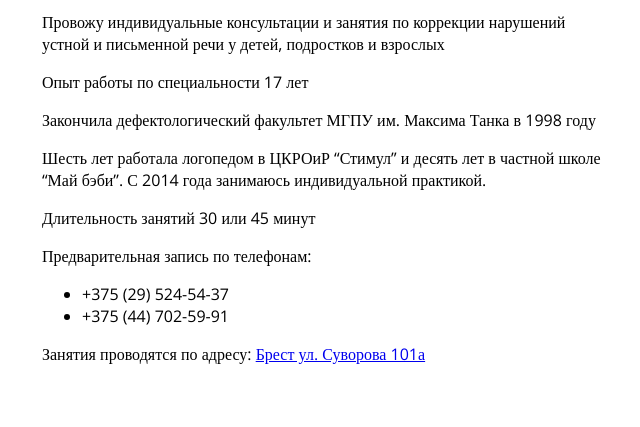
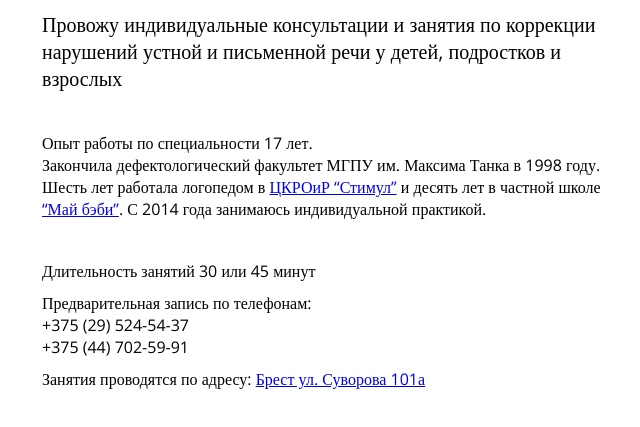
Before and after one commit to brest-logoped/brest-logoped.github.io, a plain HTML site: page index.html in a window 1280 px wide. Shown: the part 307-734 px from the top of the page, without its empty margins (318-958 px from the left). Drawn offline with nearby package versions, Linux system fonts and the light colour scheme.

Commit message:
Design changes

```diff
--- a/css/style.css
+++ b/css/style.css
@@ -27,6 +27,10 @@ h1 {
 	margin-bottom: 40px;
 }
 
+p {
+	margin: 10px 0;
+}
+
 .name {
 	margin-top: 5px;
 	text-align: center;
@@ -34,3 +38,24 @@ h1 {
 	font-weight: bold;
 	font-family: 'Open Sans Condensed';
 }
+
+.lead-text {
+	font-size: 20px;
+}
+
+.experience {
+	margin: 40px 0;
+}
+
+.experience p {
+	margin: 0;
+}
+
+ul {
+	padding: 0;
+	margin: 0;
+}
+
+ul li {
+	display: block;
+}
--- a/index.html
+++ b/index.html
@@ -16,24 +16,26 @@
 
 		<div class="name">Сенцова Инна Васильевна</div>
 		<h1>Логопед г. Брест</h1>
-		<p>Провожу индивидуальные консультации и занятия по коррекции нарушений устной и письменной речи у детей, подростков и взрослых</p>
+		<p class="lead-text">Провожу индивидуальные консультации и занятия по коррекции нарушений устной и письменной речи у детей, подростков и взрослых</p>
 
-		<div>Опыт работы по специальности 17 лет</div>
-		<p>Закончила дефектологический факультет МГПУ им. Максима Танка в 1998 году</p>
-		<p>Шесть лет работала логопедом в ЦКРОиР “Стимул” и десять лет в частной школе “Май бэби”. С 2014 года занимаюсь индивидуальной практикой.</p>
+		<div class="experience">
+			<p>Опыт работы по специальности 17 лет.</p>
+			<p>Закончила дефектологический факультет МГПУ им. Максима Танка в 1998 году.</p>
+			<p>Шесть лет работала логопедом в <a href="http://stimul.rcit.by/">ЦКРОиР “Стимул”</a> и десять лет в частной школе <a href="http://mybaby.brest.by/">“Май бэби”</a>. С 2014 года занимаюсь индивидуальной практикой.</p>
+		</div>
 
 
 		<p>Длительность занятий 30 или 45 минут</p>
 
-		<p>Предварительная запись по телефонам:</p>
-
+		<div>Предварительная запись по телефонам:</div>
 		<ul>
 			<li>+375 (29) 524-54-37</li>
 			<li>+375 (44) 702-59-91</li>
 		</ul>
 
-		<div class="address">Занятия проводятся по адресу: <a href="https://maps.yandex.ru/153/brest/?text=%D0%91%D0%B5%D0%BB%D0%B0%D1%80%D1%83%D1%81%D1%8C%2C%20%D0%91%D1%80%D0%B5%D1%81%D1%82%2C%20%D1%83%D0%BB%D0%B8%D1%86%D0%B0%20%D0%A1%D1%83%D0%B2%D0%BE%D1%80%D0%BE%D0%B2%D0%B0%2C%20101%D0%90&sll=23.690858%2C52.113499&sspn=0.434647%2C0.108010&ll=23.760143%2C52.069061&z=15&ol=geo&oll=23.760143%2C52.069352">Брест ул. Суворова 101а</a></div>
+		<p class="address">Занятия проводятся по адресу: <a href="https://maps.yandex.ru/153/brest/?text=%D0%91%D0%B5%D0%BB%D0%B0%D1%80%D1%83%D1%81%D1%8C%2C%20%D0%91%D1%80%D0%B5%D1%81%D1%82%2C%20%D1%83%D0%BB%D0%B8%D1%86%D0%B0%20%D0%A1%D1%83%D0%B2%D0%BE%D1%80%D0%BE%D0%B2%D0%B0%2C%20101%D0%90&sll=23.690858%2C52.113499&sspn=0.434647%2C0.108010&ll=23.760143%2C52.069061&z=15&ol=geo&oll=23.760143%2C52.069352">Брест ул. Суворова 101а</a></p>
 	</div>
+	<script type="text/javascript" charset="utf-8" src="https://api-maps.yandex.ru/services/constructor/1.0/js/?sid=-hvcp6eMGWXmXgBIlnMx629jfqD5snvT&width=100%&height=450"></script>
 	<script>
 		(function(i,s,o,g,r,a,m){i['GoogleAnalyticsObject']=r;i[r]=i[r]||function(){
 		(i[r].q=i[r].q||[]).push(arguments)},i[r].l=1*new Date();a=s.createElement(o),
```
